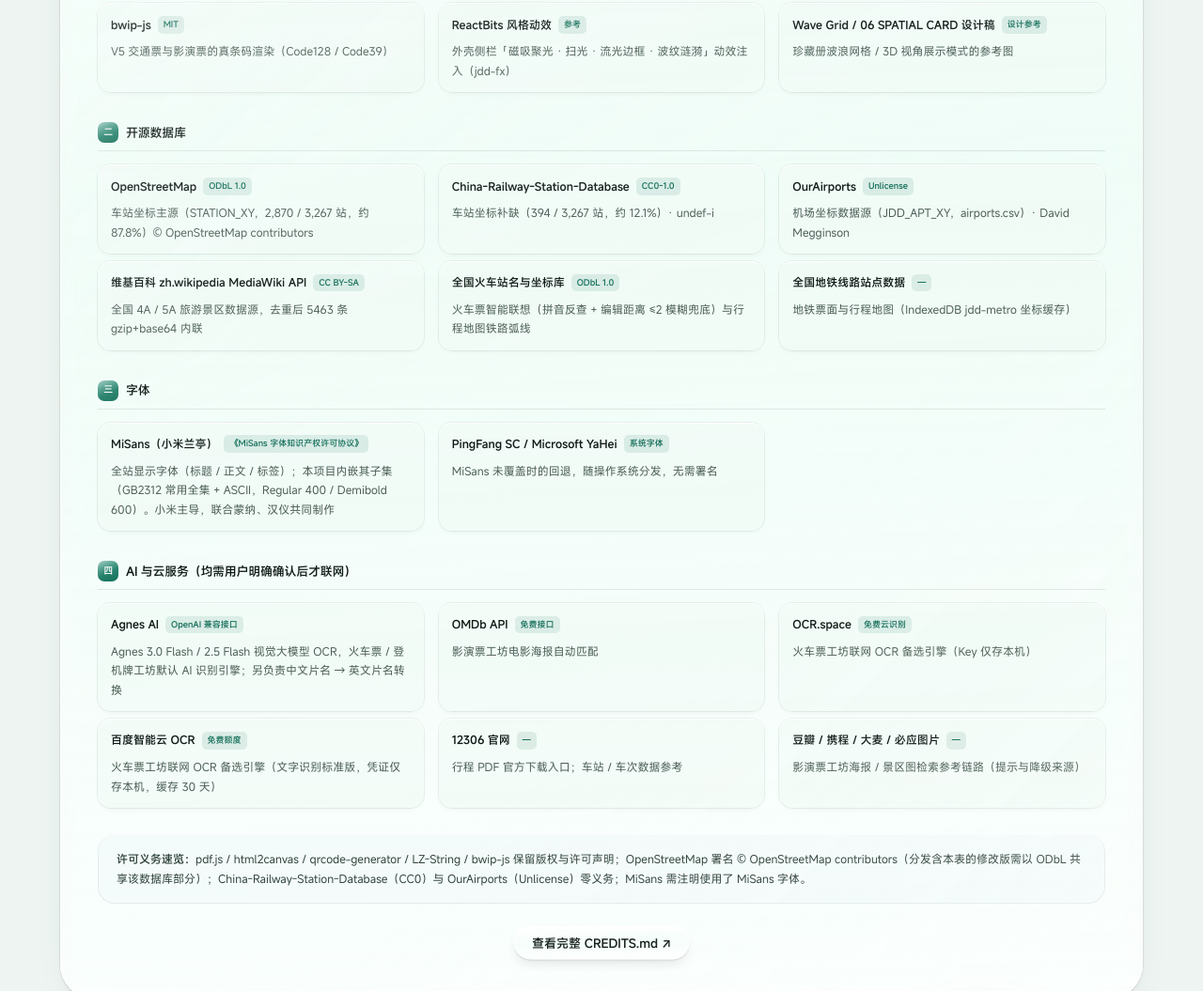
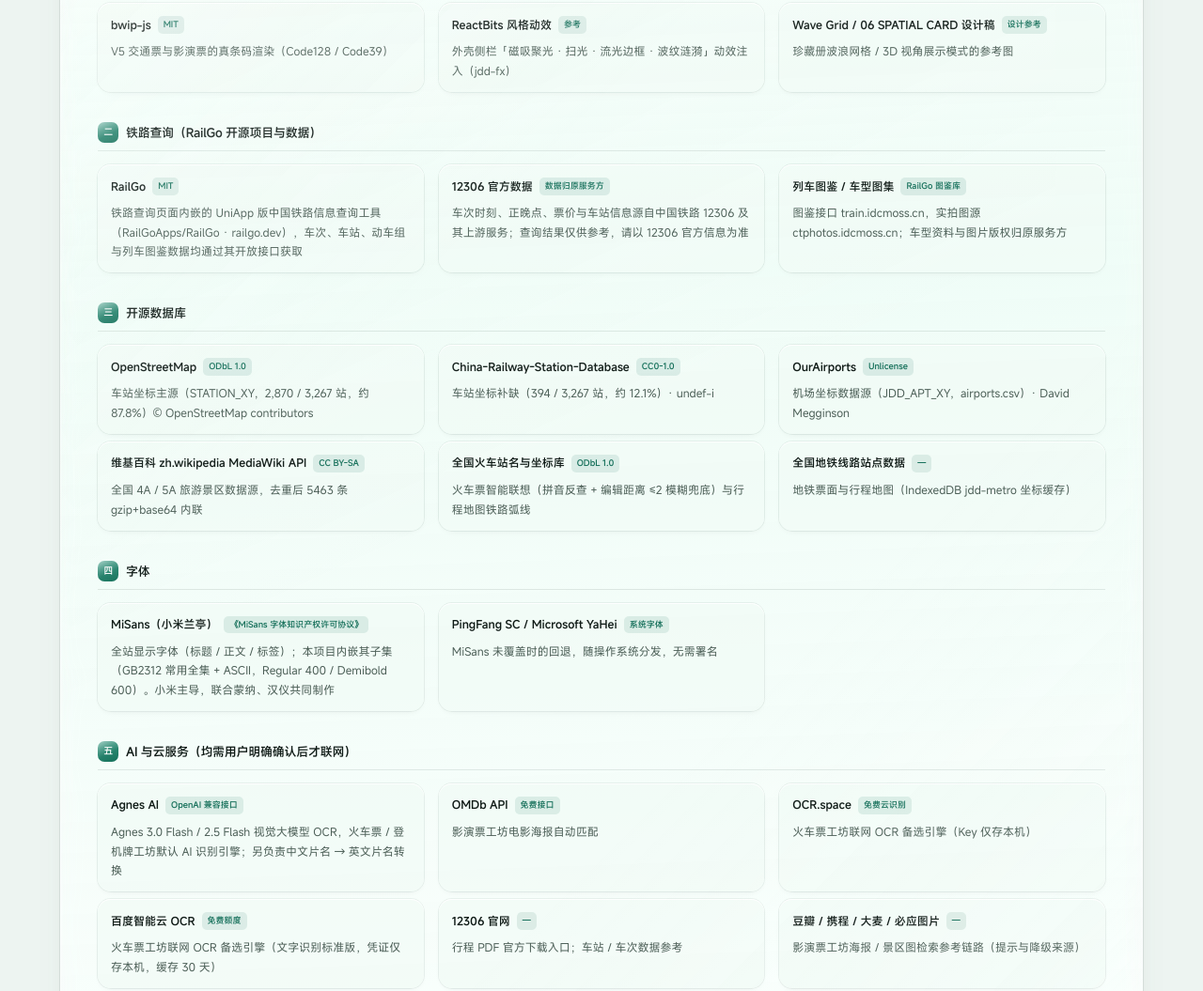
Before and after one commit to ajietudou007/TraceDot, a plain HTML site: page website/index.html in a window 1280 px wide. Shown: the part 4814-5869 px from the top of the page at 94% size. Drawn offline with Linux system fonts and the light colour scheme; no server answers.

Commit message:
content: 致谢补充铁路查询 RailGo（MIT）与其数据来源（官网 + CREDITS）

```diff
--- a/website/index.html
+++ b/website/index.html
@@ -478,7 +478,13 @@
             <li><div class="cl-h"><b>ReactBits 风格动效</b><i>参考</i></div><span>外壳侧栏「磁吸聚光 · 扫光 · 流光边框 · 波纹涟漪」动效注入（jdd-fx）</span></li>
             <li><div class="cl-h"><b>Wave Grid / 06 SPATIAL CARD 设计稿</b><i>设计参考</i></div><span>珍藏册波浪网格 / 3D 视角展示模式的参考图</span></li>
           </ul>
-        <h4 class="credit-head"><span class="cb-no">二</span>开源数据库</h4>
+        <h4 class="credit-head"><span class="cb-no">二</span>铁路查询（RailGo 开源项目与数据）</h4>
+        <ul class="credit-list">
+            <li><div class="cl-h"><b>RailGo</b><i>MIT</i></div><span>铁路查询页面内嵌的 UniApp 版中国铁路信息查询工具（RailGoApps/RailGo · railgo.dev），车次、车站、动车组与列车图鉴数据均通过其开放接口获取</span></li>
+            <li><div class="cl-h"><b>12306 官方数据</b><i>数据归原服务方</i></div><span>车次时刻、正晚点、票价与车站信息源自中国铁路 12306 及其上游服务；查询结果仅供参考，请以 12306 官方信息为准</span></li>
+            <li><div class="cl-h"><b>列车图鉴 / 车型图集</b><i>RailGo 图鉴库</i></div><span>图鉴接口 train.idcmoss.cn，实拍图源 ctphotos.idcmoss.cn；车型资料与图片版权归原服务方</span></li>
+          </ul>
+        <h4 class="credit-head"><span class="cb-no">三</span>开源数据库</h4>
         <ul class="credit-list">
             <li><div class="cl-h"><b>OpenStreetMap</b><i>ODbL 1.0</i></div><span>车站坐标主源（STATION_XY，2,870 / 3,267 站，约 87.8%）© OpenStreetMap contributors</span></li>
             <li><div class="cl-h"><b>China-Railway-Station-Database</b><i>CC0-1.0</i></div><span>车站坐标补缺（394 / 3,267 站，约 12.1%）· undef-i</span></li>
@@ -487,12 +493,12 @@
             <li><div class="cl-h"><b>全国火车站名与坐标库</b><i>ODbL 1.0</i></div><span>火车票智能联想（拼音反查 + 编辑距离 ≤2 模糊兜底）与行程地图铁路弧线</span></li>
             <li><div class="cl-h"><b>全国地铁线路站点数据</b><i>—</i></div><span>地铁票面与行程地图（IndexedDB jdd-metro 坐标缓存）</span></li>
           </ul>
-        <h4 class="credit-head"><span class="cb-no">三</span>字体</h4>
+        <h4 class="credit-head"><span class="cb-no">四</span>字体</h4>
         <ul class="credit-list">
             <li><div class="cl-h"><b>MiSans（小米兰亭）</b><i>《MiSans 字体知识产权许可协议》</i></div><span>全站显示字体（标题 / 正文 / 标签）；本项目内嵌其子集（GB2312 常用全集 + ASCII，Regular 400 / Demibold 600）。小米主导，联合蒙纳、汉仪共同制作</span></li>
             <li><div class="cl-h"><b>PingFang SC / Microsoft YaHei</b><i>系统字体</i></div><span>MiSans 未覆盖时的回退，随操作系统分发，无需署名</span></li>
           </ul>
-        <h4 class="credit-head"><span class="cb-no">四</span>AI 与云服务（均需用户明确确认后才联网）</h4>
+        <h4 class="credit-head"><span class="cb-no">五</span>AI 与云服务（均需用户明确确认后才联网）</h4>
         <ul class="credit-list">
             <li><div class="cl-h"><b>Agnes AI</b><i>OpenAI 兼容接口</i></div><span>Agnes 3.0 Flash / 2.5 Flash 视觉大模型 OCR，火车票 / 登机牌工坊默认 AI 识别引擎；另负责中文片名 → 英文片名转换</span></li>
             <li><div class="cl-h"><b>OMDb API</b><i>免费接口</i></div><span>影演票工坊电影海报自动匹配</span></li>
@@ -505,7 +511,7 @@
       </div>
 
       <div class="license-note">
-        <b>许可义务速览：</b>pdf.js / html2canvas / qrcode-generator / LZ-String / bwip-js 保留版权与许可声明；OpenStreetMap 署名 © OpenStreetMap contributors（分发含本表的修改版需以 ODbL 共享该数据库部分）；China-Railway-Station-Database（CC0）与 OurAirports（Unlicense）零义务；MiSans 需注明使用了 MiSans 字体。
+        <b>许可义务速览：</b>pdf.js / html2canvas / qrcode-generator / LZ-String / bwip-js 保留版权与许可声明；OpenStreetMap 署名 © OpenStreetMap contributors（分发含本表的修改版需以 ODbL 共享该数据库部分）；China-Railway-Station-Database（CC0）与 OurAirports（Unlicense）零义务；MiSans 需注明使用了 MiSans 字体；铁路查询数据授权自 RailGo 及原服务方，需标注来源（已内置于查询页脚），查询结果仅供参考，请以 12306 官方信息为准。
       </div>
 
       <div class="credit-more">
```
Also changed, not shown: CREDITS.md (+1 -0 lines).
